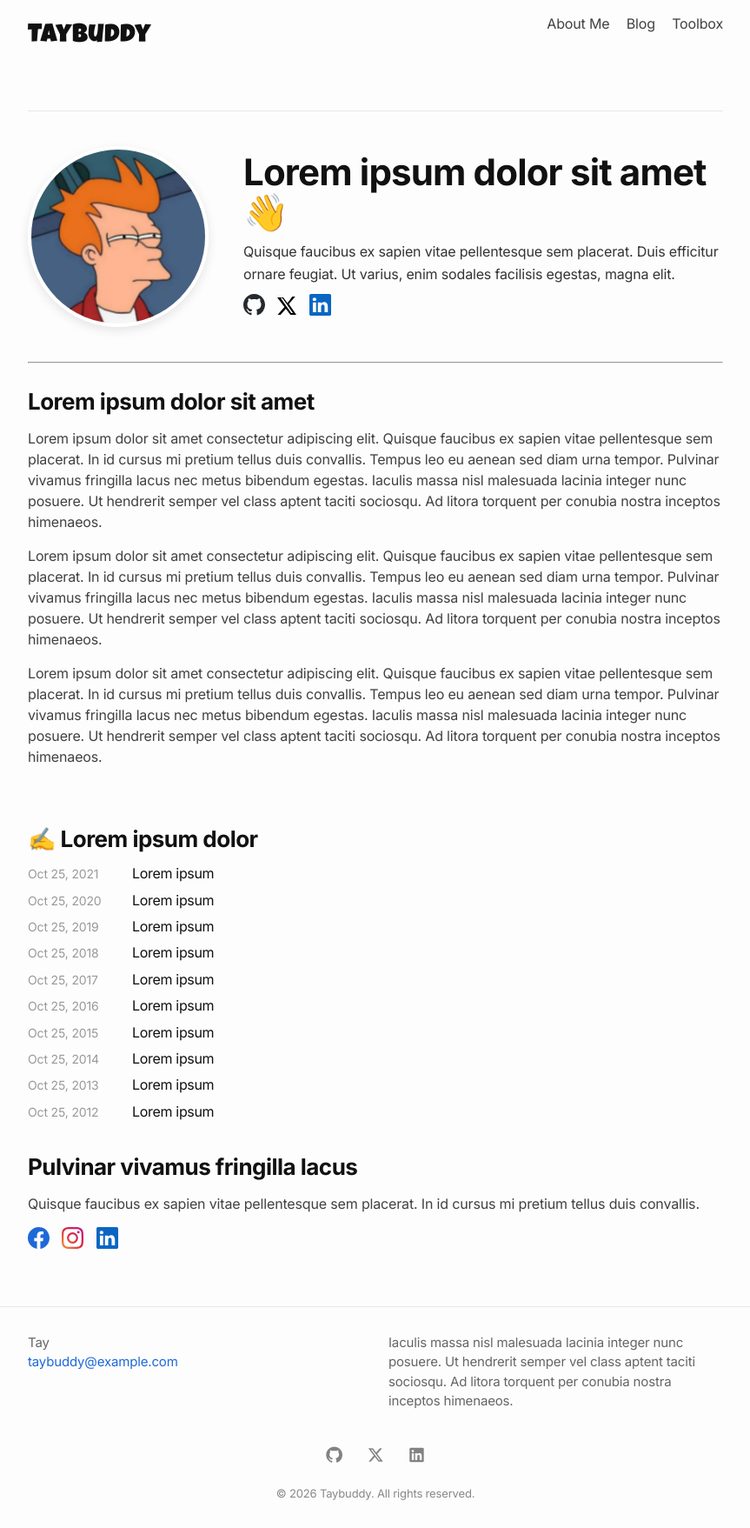
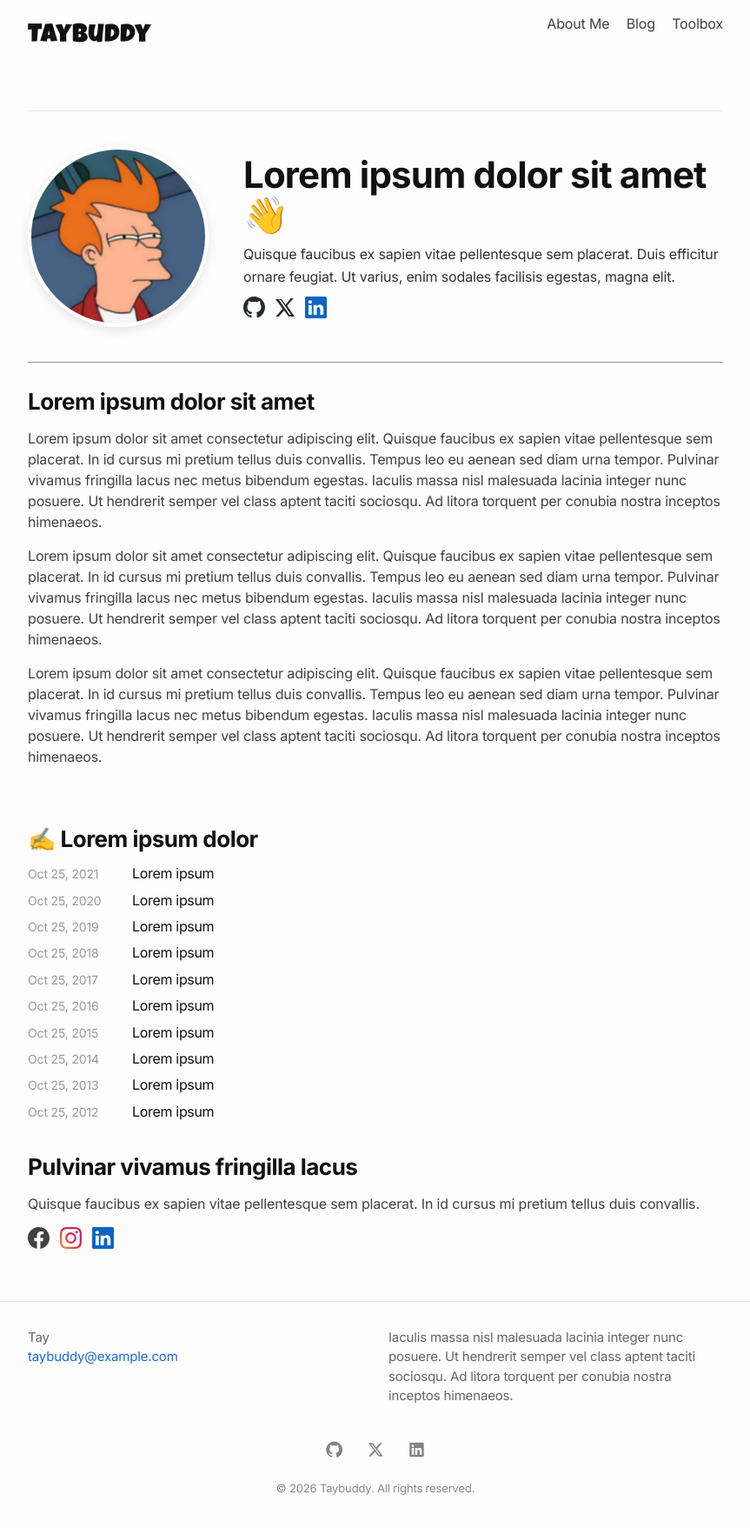
Before and after one commit to taybuddy/taybuddy.github.io, a Jekyll site: the page built from index.md, in a window 1280 px wide. Shown: the whole page at 87% size, without its empty margins (208-1071 px from the left). Built offline with Jekyll 4.4.1, drawn with Linux system fonts in a browser that asks for light colours; nearby versions of some CDN libraries.

Commit message:
Update info

```diff
--- a/_sass/minima/custom-styles.scss
+++ b/_sass/minima/custom-styles.scss
@@ -125,6 +125,37 @@ body {
 //index.md => icon container
 .social-links-home {
   margin-top: 10px;
+  display: flex;
+  gap: 12px;
+  align-items: center;
+
+  span {
+    display: inline-flex;
+  }
+
+  a {
+    color: inherit !important;
+    text-decoration: none !important;
+    border-bottom: none !important;
+    display: block;
+    line-height: 0;
+  }
+
+  a:hover svg {
+    transform: scale(1.15);
+    transition: transform 0.2s ease;
+  }
+
+  .bi-github, .bi-twitter-x {
+    fill: #24292e !important;
+  }
+}
+
+
+
+/*
+.social-links-home {
+  margin-top: 10px;
 }
 
 .social-links-home span {
@@ -135,7 +166,7 @@ body {
 .social-links-home a:hover svg {
   transform: scale(1.1);
 }
-
+*/
 
 //Footer content
 .site-footer .wrapper::after {
```
